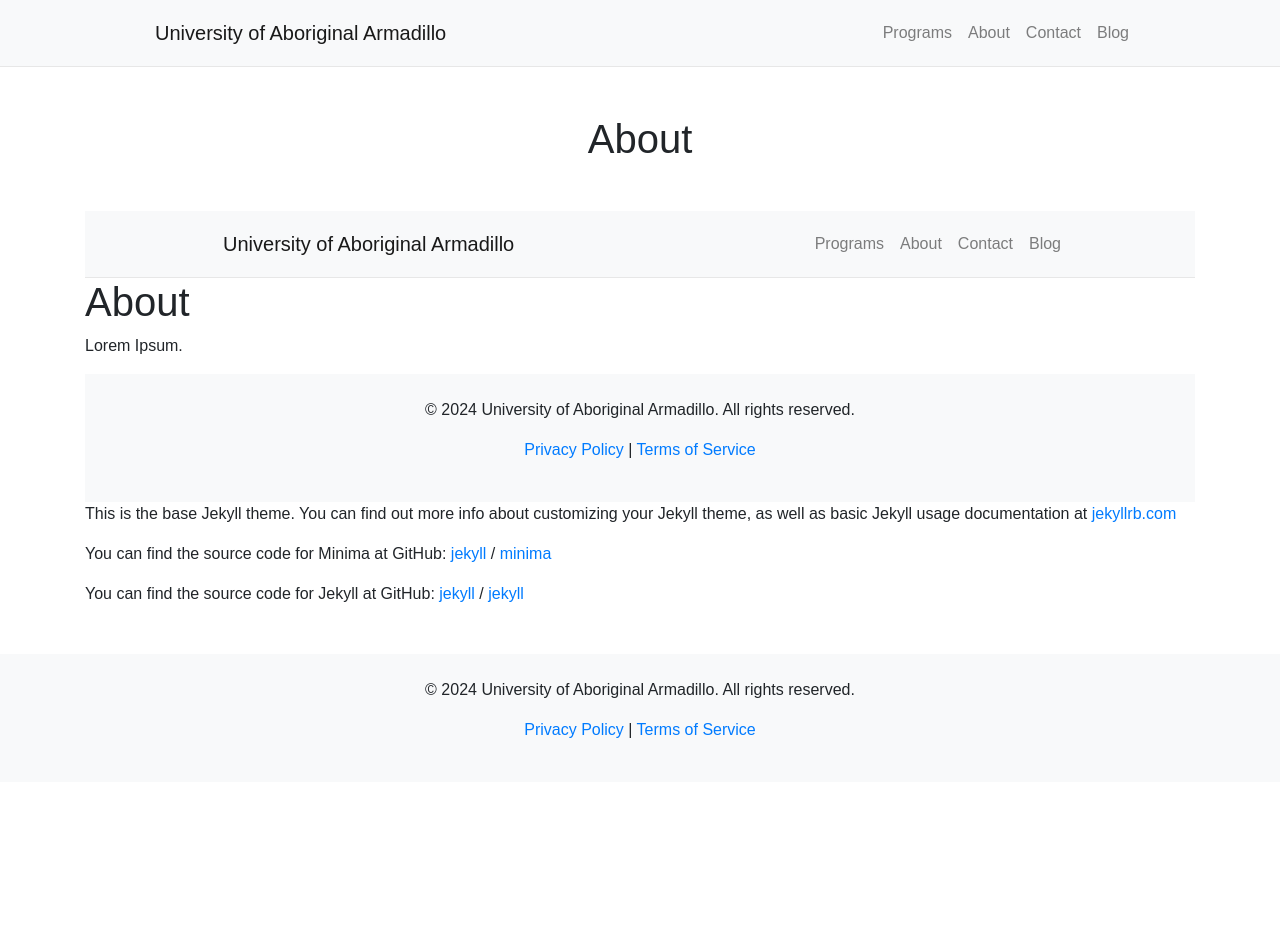
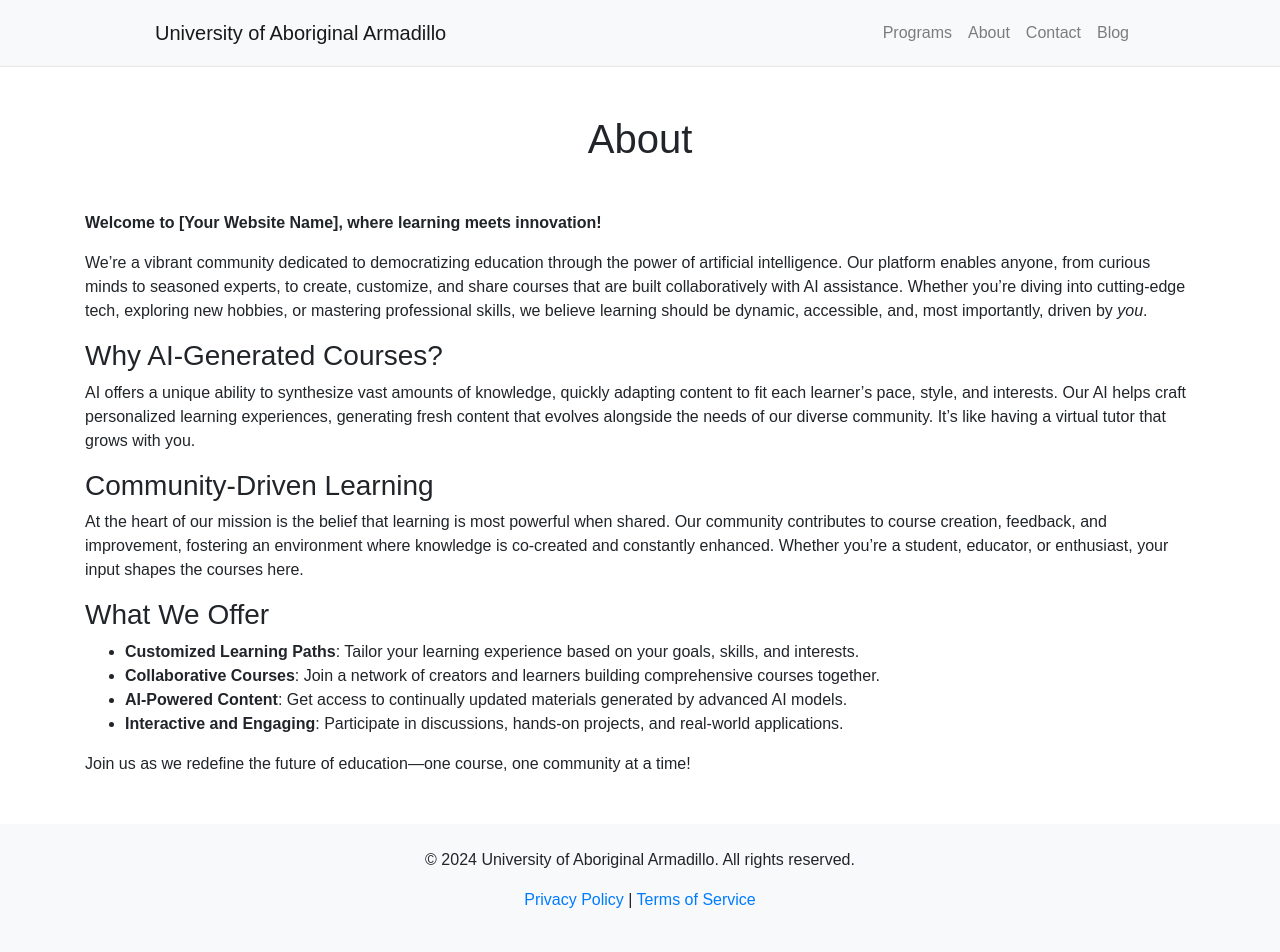
Before and after one commit to aboriginal-armadillo/university, a Jekyll site: the page built from about.markdown, in a window 1280 px wide. Built offline with Jekyll 4.4.1, drawn with Linux system fonts in a browser that asks for light colours; nearby versions of some CDN libraries; before the commit the page ends 900 px from its top, so only the background shows below that.

Commit message:
done for today

```diff
--- a/_config.yml
+++ b/_config.yml
@@ -30,6 +30,8 @@ theme: minima
 plugins:
   - jekyll-feed
 
+markdown:
+  kramdown
 # Exclude from processing.
 # The following items will not be processed, by default.
 # Any item listed under the `exclude:` key here will be automatically added to
@@ -56,3 +58,7 @@ exclude:
 
 sass:
   quiet_deps: true
+
+minima:
+  social_links:
+    github: aboriginal-armadillo/univerity
--- a/_includes/programs.html
+++ b/_includes/programs.html
@@ -76,7 +76,7 @@
             <!-- Carousel items -->
             <div class="carousel-inner">
                 <div class="carousel-item active">
-                    <a href="programs/plant-based-culinary-arts/">
+                    <a href="/programs/plant-based-culinary-arts/">
                         <img src="/assets/images/programs/plant-based-culinary-arts.jpg" class="d-block w-100" alt="Plant Based Culinary Arts">
                         <div class="carousel-caption d-none d-md-block text-box overlay-box">
                             <h5>Plant Based Culinary Arts</h5>
--- a/about.markdown
+++ b/about.markdown
@@ -4,19 +4,4 @@ title: About
 permalink: /about/
 ---
 
-{% include header.html %}
 {% include_relative about_txt.md %}
-{% include footer.html %}
-
-This is the base Jekyll theme. You can find out more info about customizing your Jekyll theme, as well as basic Jekyll usage documentation at [jekyllrb.com](https://jekyllrb.com/)
-
-You can find the source code for Minima at GitHub:
-[jekyll][jekyll-organization] /
-[minima](https://github.com/jekyll/minima)
-
-You can find the source code for Jekyll at GitHub:
-[jekyll][jekyll-organization] /
-[jekyll](https://github.com/jekyll/jekyll)
-
-
-[jekyll-organization]: https://github.com/jekyll
--- a/about_txt.md
+++ b/about_txt.md
@@ -1,3 +1,18 @@
-# About
 
-Lorem Ipsum.
+**Welcome to [Your Website Name], where learning meets innovation!**
+
+We’re a vibrant community dedicated to democratizing education through the power of artificial intelligence. Our platform enables anyone, from curious minds to seasoned experts, to create, customize, and share courses that are built collaboratively with AI assistance. Whether you're diving into cutting-edge tech, exploring new hobbies, or mastering professional skills, we believe learning should be dynamic, accessible, and, most importantly, driven by *you*.
+
+### Why AI-Generated Courses?
+AI offers a unique ability to synthesize vast amounts of knowledge, quickly adapting content to fit each learner’s pace, style, and interests. Our AI helps craft personalized learning experiences, generating fresh content that evolves alongside the needs of our diverse community. It’s like having a virtual tutor that grows with you.
+
+### Community-Driven Learning
+At the heart of our mission is the belief that learning is most powerful when shared. Our community contributes to course creation, feedback, and improvement, fostering an environment where knowledge is co-created and constantly enhanced. Whether you’re a student, educator, or enthusiast, your input shapes the courses here.
+
+### What We Offer
+- **Customized Learning Paths**: Tailor your learning experience based on your goals, skills, and interests.
+- **Collaborative Courses**: Join a network of creators and learners building comprehensive courses together.
+- **AI-Powered Content**: Get access to continually updated materials generated by advanced AI models.
+- **Interactive and Engaging**: Participate in discussions, hands-on projects, and real-world applications.
+
+Join us as we redefine the future of education—one course, one community at a time!
```
Also changed, not shown: _layouts/landing.html (+5 -2 lines), Gemfile.lock.
